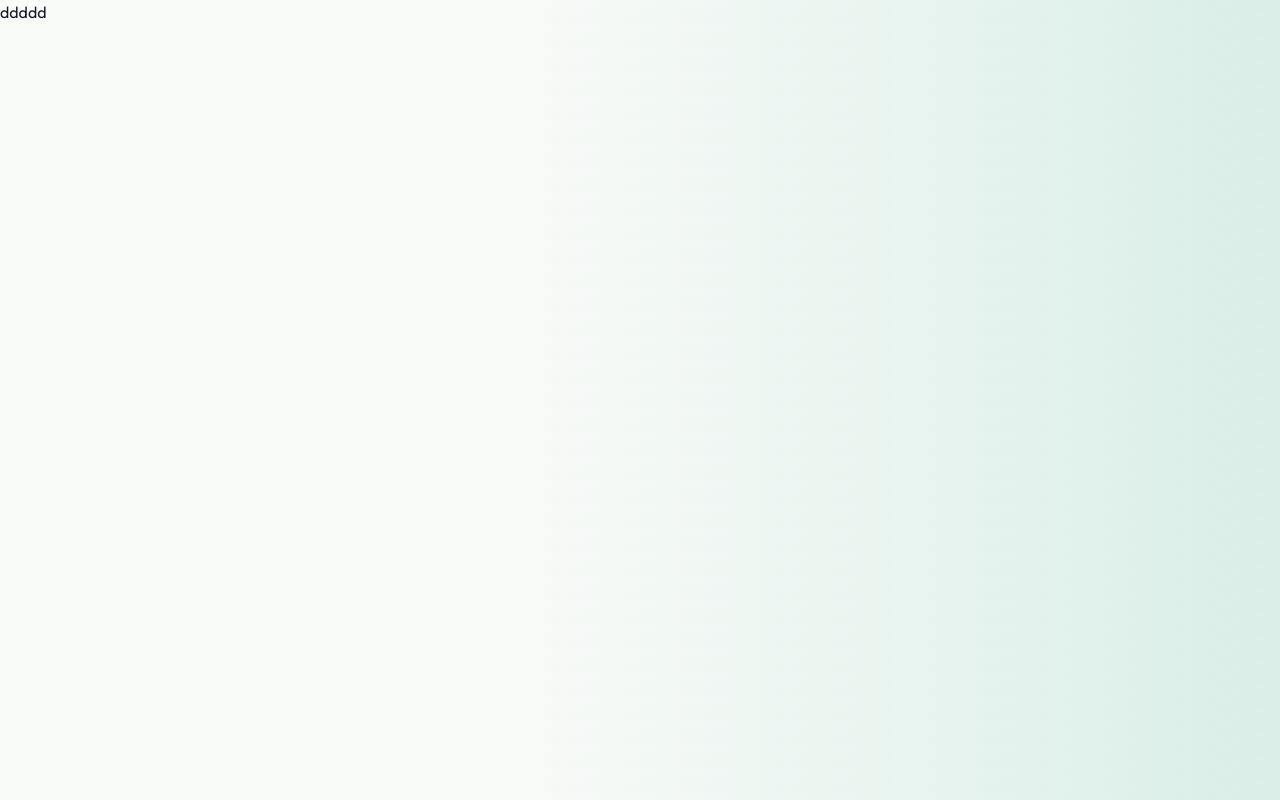
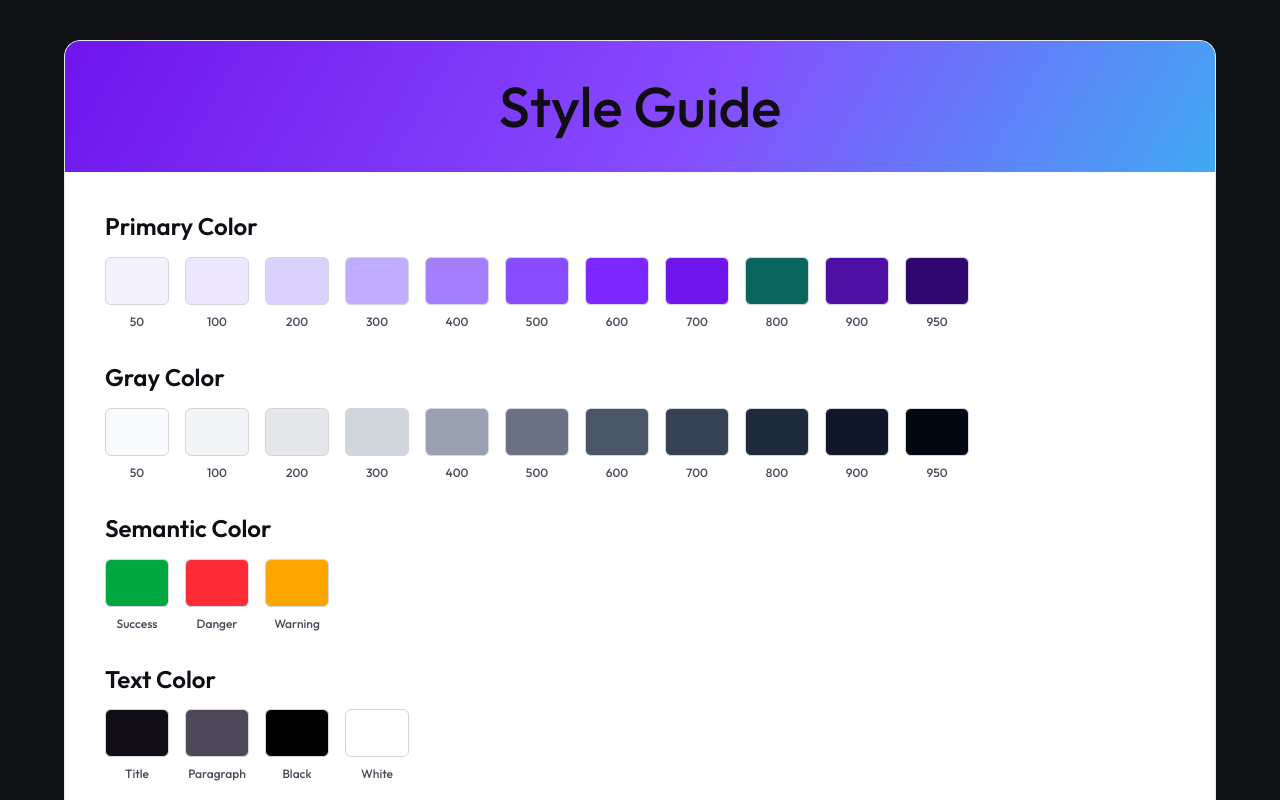
Before and after one commit to niduslab/Career-College-Frontend, a Next.js app: page / in a window 1280 px wide. Shown: the top 800 px of the page. Built offline with nearby package versions, Linux system fonts and the light colour scheme.

Commit message:
font, color , spacing updated

```diff
--- a/src/app/globals.css
+++ b/src/app/globals.css
@@ -1,21 +1,114 @@
 @import "tailwindcss";
 
 :root {
-  --background: #f8faf7;
-  --foreground: #111827;
-  --card: #ffffff;
-  --card-foreground: #111827;
-  --primary: #0f5e4f;
-  --primary-foreground: #f7f9f8;
-  --secondary: #d8e7e2;
-  --secondary-foreground: #0f2d26;
-  --muted: #eef3f1;
-  --muted-foreground: #4b5563;
-  --accent: #c48828;
-  --accent-foreground: #fefaf2;
-  --border: #dbe4df;
-  --input: #dbe4df;
-  --ring: #0f5e4f;
+  /* Primary scale */
+  --primary-50: #f5f2ff;
+  --primary-100: #ece7ff;
+  --primary-200: #dbd2ff;
+  --primary-300: #c0adff;
+  --primary-400: #a37fff;
+  --primary-500: #874cff;
+  --primary-600: #7c27ff;
+  --primary-700: #6f15ec;
+  --primary-800: #0a655d;
+  --primary-900: #4d10a2;
+  --primary-950: #2e076e;
+
+  /* Gray scale */
+  --gray-50: #f9fafb;
+  --gray-100: #f3f4f6;
+  --gray-200: #e5e7eb;
+  --gray-300: #d1d5dc;
+  --gray-400: #99a1af;
+  --gray-500: #6a7282;
+  --gray-600: #4a5565;
+  --gray-700: #364153;
+  --gray-800: #1e2939;
+  --gray-900: #101828;
+  --gray-950: #030712;
+
+  /* Semantic colors */
+  --success-500: #00a63e;
+  --danger-500: #fb2c36;
+  --warning-500: #ffa500;
+
+  /* Text colors */
+  --text-title: #100d14;
+  --text-paragraph: #4e4758;
+  --text-black: #000000;
+  --text-white: #ffffff;
+
+  /* Typography scale */
+  --fs-h1-big: 72px;
+  --fs-h1-small: 56px;
+  --fs-h2: 48px;
+  --fs-h3: 40px;
+  --fs-h4: 32px;
+  --fs-h5: 24px;
+  --fs-h6: 20px;
+  --fs-p-big: 18px;
+  --fs-p-default: 16px;
+  --fs-p-small: 14px;
+  --fs-caption: 12px;
+  --lh-heading: 1.2;
+  --lh-body: 1.5;
+
+  /* 4px spacing scale */
+  --space-4: 4px;
+  --space-8: 8px;
+  --space-12: 12px;
+  --space-16: 16px;
+  --space-20: 20px;
+  --space-24: 24px;
+  --space-28: 28px;
+  --space-32: 32px;
+  --space-36: 36px;
+  --space-40: 40px;
+  --space-44: 44px;
+  --space-48: 48px;
+  --space-52: 52px;
+  --space-56: 56px;
+  --space-60: 60px;
+  --space-64: 64px;
+  --space-68: 68px;
+  --space-72: 72px;
+  --space-76: 76px;
+  --space-80: 80px;
+  --space-84: 84px;
+  --space-88: 88px;
+  --space-92: 92px;
+  --space-96: 96px;
+  --space-100: 100px;
+  --space-104: 104px;
+  --space-108: 108px;
+  --space-112: 112px;
+  --space-116: 116px;
+  --space-120: 120px;
+  --space-124: 124px;
+  --space-128: 128px;
+  --space-132: 132px;
+  --space-136: 136px;
+  --space-140: 140px;
+  --space-144: 144px;
+  --space-148: 148px;
+  --space-152: 152px;
+
+  /* App aliases (backward compatibility) */
+  --background: var(--gray-50);
+  --foreground: var(--text-title);
+  --card: var(--text-white);
+  --card-foreground: var(--text-title);
+  --primary: var(--primary-600);
+  --primary-foreground: var(--text-white);
+  --secondary: var(--gray-100);
+  --secondary-foreground: var(--gray-700);
+  --muted: var(--gray-100);
+  --muted-foreground: var(--gray-600);
+  --accent: var(--primary-500);
+  --accent-foreground: var(--text-white);
+  --border: var(--gray-200);
+  --input: var(--gray-300);
+  --ring: var(--primary-600);
   --radius: 0.75rem;
 }
 
@@ -24,9 +117,7 @@
 }
 
 body {
-  background:
-    radial-gradient(1200px 500px at 100% -20%, #d9eee7 0%, transparent 65%),
-    linear-gradient(180deg, #f9fbf9 0%, var(--background) 100%);
+  background-color: var(--background);
   color: var(--foreground);
   font-family: var(--font-outfit), sans-serif;
 }
@@ -35,5 +126,76 @@ h1,
 h2,
 h3,
 h4 {
-  font-family: var(--font-playfair), serif;
+  color: var(--text-title);
 }
+
+.sg-h1-big {
+  font-size: var(--fs-h1-big);
+  line-height: var(--lh-heading);
+}
+
+.sg-h1-small {
+  font-size: var(--fs-h1-small);
+  line-height: var(--lh-heading);
+}
+
+.sg-h2 {
+  font-size: var(--fs-h2);
+  line-height: var(--lh-heading);
+}
+
+.sg-h3 {
+  font-size: var(--fs-h3);
+  line-height: var(--lh-heading);
+}
+
+.sg-h4 {
+  font-size: var(--fs-h4);
+  line-height: var(--lh-heading);
+}
+
+.sg-h5 {
+  font-size: var(--fs-h5);
+  line-height: var(--lh-heading);
+}
+
+.sg-h6 {
+  font-size: var(--fs-h6);
+  line-height: var(--lh-heading);
+}
+
+.sg-p-big {
+  font-size: var(--fs-p-big);
+  line-height: var(--lh-body);
+}
+
+.sg-p-default {
+  font-size: var(--fs-p-default);
+  line-height: var(--lh-body);
+}
+
+.sg-p-small {
+  font-size: var(--fs-p-small);
+  line-height: var(--lh-body);
+}
+
+.sg-caption {
+  font-size: var(--fs-caption);
+  line-height: var(--lh-body);
+}
+
+.sg-w-r {
+  font-weight: 400;
+}
+
+.sg-w-m {
+  font-weight: 500;
+}
+
+.sg-w-sb {
+  font-weight: 600;
+}
+
+.sg-w-b {
+  font-weight: 700;
+}
--- a/src/app/layout.tsx
+++ b/src/app/layout.tsx
@@ -1,17 +1,11 @@
 import type { Metadata } from "next";
-import { Outfit, Playfair_Display } from "next/font/google";
+import { Outfit } from "next/font/google";
 import "./globals.css";
 
 const outfit = Outfit({
   variable: "--font-outfit",
   subsets: ["latin"],
   weight: ["100", "200", "300", "400", "500", "600", "700", "800", "900"],
-});
-
-const playfair = Playfair_Display({
-  variable: "--font-playfair",
-  subsets: ["latin"],
-  weight: ["600", "700"],
 });
 
 export const metadata: Metadata = {
@@ -28,7 +22,7 @@ export default function RootLayout({
     <html lang="en">
       <body
         suppressHydrationWarning
-        className={`${outfit.variable} ${playfair.variable} antialiased`}
+        className={`${outfit.variable} antialiased`}
       >
         {children}
       </body>
--- a/src/app/page.tsx
+++ b/src/app/page.tsx
@@ -1,5 +1,180 @@
-const page = () => {
-  return <div>ddddd</div>;
-};
+const primaryScale = [
+  ["50", "var(--primary-50)"],
+  ["100", "var(--primary-100)"],
+  ["200", "var(--primary-200)"],
+  ["300", "var(--primary-300)"],
+  ["400", "var(--primary-400)"],
+  ["500", "var(--primary-500)"],
+  ["600", "var(--primary-600)"],
+  ["700", "var(--primary-700)"],
+  ["800", "var(--primary-800)"],
+  ["900", "var(--primary-900)"],
+  ["950", "var(--primary-950)"],
+] as const;
 
-export default page;
+const grayScale = [
+  ["50", "var(--gray-50)"],
+  ["100", "var(--gray-100)"],
+  ["200", "var(--gray-200)"],
+  ["300", "var(--gray-300)"],
+  ["400", "var(--gray-400)"],
+  ["500", "var(--gray-500)"],
+  ["600", "var(--gray-600)"],
+  ["700", "var(--gray-700)"],
+  ["800", "var(--gray-800)"],
+  ["900", "var(--gray-900)"],
+  ["950", "var(--gray-950)"],
+] as const;
+
+const spacingScale = [
+  4, 8, 12, 16, 20, 24, 28, 32, 36, 40, 44, 48, 52, 56, 60, 64, 68, 72, 76, 80,
+  84, 88, 92, 96, 100, 104, 108, 112, 116, 120, 124, 128, 132, 136, 140, 144,
+  148, 152,
+];
+
+function Swatch({ label, color }: { label: string; color: string }) {
+  return (
+    <div className="flex flex-col gap-2">
+      <div
+        className="h-12 w-16 rounded-md border"
+        style={{ backgroundColor: color, borderColor: "var(--gray-300)" }}
+      />
+      <p
+        className="sg-caption sg-w-m text-center"
+        style={{ color: "var(--text-paragraph)" }}
+      >
+        {label}
+      </p>
+    </div>
+  );
+}
+
+export default function HomePage() {
+  return (
+    <main
+      className="min-h-screen px-4 py-10 md:px-10"
+      style={{ backgroundColor: "#101114" }}
+    >
+      <div
+        className="mx-auto max-w-6xl overflow-hidden rounded-2xl border"
+        style={{
+          backgroundColor: "var(--card)",
+          borderColor: "var(--gray-200)",
+        }}
+      >
+        <div
+          className="px-6 py-8 text-center md:px-10"
+          style={{
+            background:
+              "linear-gradient(120deg, var(--primary-700) 0%, var(--primary-500) 55%, #22d3ee 120%)",
+          }}
+        >
+          <h1 className="sg-h1-small sg-w-m text-white">Style Guide</h1>
+        </div>
+
+        <section className="space-y-8 p-6 md:p-10">
+          <div className="space-y-4">
+            <h2 className="sg-h5 sg-w-sb">Primary Color</h2>
+            <div className="flex flex-wrap gap-4">
+              {primaryScale.map(([label, color]) => (
+                <Swatch key={label} label={label} color={color} />
+              ))}
+            </div>
+          </div>
+
+          <div className="space-y-4">
+            <h2 className="sg-h5 sg-w-sb">Gray Color</h2>
+            <div className="flex flex-wrap gap-4">
+              {grayScale.map(([label, color]) => (
+                <Swatch key={label} label={label} color={color} />
+              ))}
+            </div>
+          </div>
+
+          <div className="space-y-4">
+            <h2 className="sg-h5 sg-w-sb">Semantic Color</h2>
+            <div className="flex flex-wrap gap-4">
+              <Swatch label="Success" color="var(--success-500)" />
+              <Swatch label="Danger" color="var(--danger-500)" />
+              <Swatch label="Warning" color="var(--warning-500)" />
+            </div>
+          </div>
+
+          <div className="space-y-4">
+            <h2 className="sg-h5 sg-w-sb">Text Color</h2>
+            <div className="flex flex-wrap gap-4">
+              <Swatch label="Title" color="var(--text-title)" />
+              <Swatch label="Paragraph" color="var(--text-paragraph)" />
+              <Swatch label="Black" color="var(--text-black)" />
+              <Swatch label="White" color="var(--text-white)" />
+            </div>
+          </div>
+        </section>
+
+        <section
+          className="space-y-4 border-t p-6 md:p-10"
+          style={{ borderColor: "var(--gray-200)" }}
+        >
+          <h2 className="sg-h5 sg-w-sb">Typography</h2>
+          <p className="sg-h1-big sg-w-r">H1-Big-72px-R-120%</p>
+          <p className="sg-h1-small sg-w-m">H1-Small-56px-M-120%</p>
+          <p className="sg-h2 sg-w-sb">H2-48px-S-120%</p>
+          <p className="sg-h3 sg-w-b">H3-40px-B-120%</p>
+          <p className="sg-h4 sg-w-m">H4-32px-M-120%</p>
+          <p className="sg-h5 sg-w-r">H5-24px-R-120%</p>
+          <p className="sg-h6 sg-w-sb">H6-20px-S-120%</p>
+          <p
+            className="sg-p-big sg-w-r"
+            style={{ color: "var(--text-paragraph)" }}
+          >
+            Paragraph-Big-18px-R-150%
+          </p>
+          <p
+            className="sg-p-default sg-w-m"
+            style={{ color: "var(--text-paragraph)" }}
+          >
+            Default-16px-M-150%
+          </p>
+          <p
+            className="sg-p-small sg-w-r"
+            style={{ color: "var(--text-paragraph)" }}
+          >
+            Small-14px-R-150%
+          </p>
+          <p
+            className="sg-caption sg-w-m"
+            style={{ color: "var(--text-paragraph)" }}
+          >
+            Caption-12px-M-150%
+          </p>
+        </section>
+
+        <section
+          className="space-y-4 border-t p-6 md:p-10"
+          style={{ borderColor: "var(--gray-200)" }}
+        >
+          <h2 className="sg-h5 sg-w-sb">Spacing</h2>
+          <div className="space-y-2">
+            {spacingScale.map((space) => (
+              <div key={space} className="flex items-center gap-3">
+                <span
+                  className="sg-caption w-10"
+                  style={{ color: "var(--text-paragraph)" }}
+                >
+                  {space}
+                </span>
+                <div
+                  className="h-2 rounded"
+                  style={{
+                    width: `${Math.max(space, 12)}px`,
+                    backgroundColor: "#22d3ee",
+                  }}
+                />
+              </div>
+            ))}
+          </div>
+        </section>
+      </div>
+    </main>
+  );
+}
```
